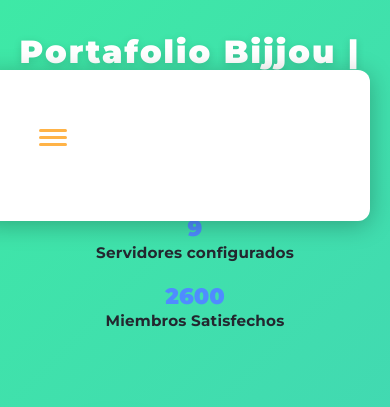
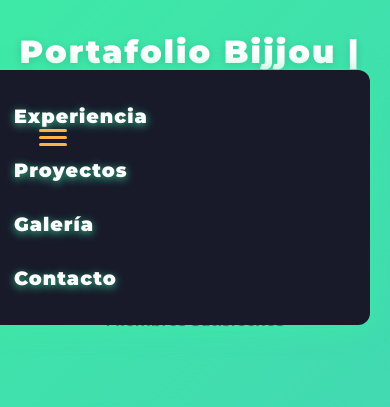
Before and after one commit to Bijjouboop/portafolio-bijjou, a website: page index.html in a window 390 px wide. Both pictures are taken after a click on the button "Abrir menú". Shown: the top 407 px of the page. Drawn offline with Linux system fonts and the light colour scheme.

Commit message:
Mejoras visuales y responsividad en menú hamburguesa móvil (CSS)

```diff
--- a/style.css
+++ b/style.css
@@ -271,11 +271,27 @@ body.light .stat-label {
         position: absolute;
         top: 70px;
         right: 20px;
-        background: var(--color-card);
+        background: #181a2a;
         border-radius: 12px;
-        box-shadow: 0 4px 24px #0004;
+        box-shadow: 0 4px 24px #3ee9a6cc;
         padding: 1.2rem 2rem;
         z-index: 19;
+    }
+    #main-nav.open {
+        display: flex;
+    }
+    #main-nav a {
+        color: #fff !important;
+        text-shadow: 0 2px 8px #3ee9a6cc;
+        margin: 0.7rem 0;
+        font-size: 1.2rem;
+        font-weight: 900;
+        letter-spacing: 1px;
+        transition: color 0.2s;
+    }
+    #main-nav a:hover {
+        color: #3ee9a6 !important;
+        text-shadow: 0 2px 12px #fff;
     }
     #main-nav.open {
         display: flex;
```
